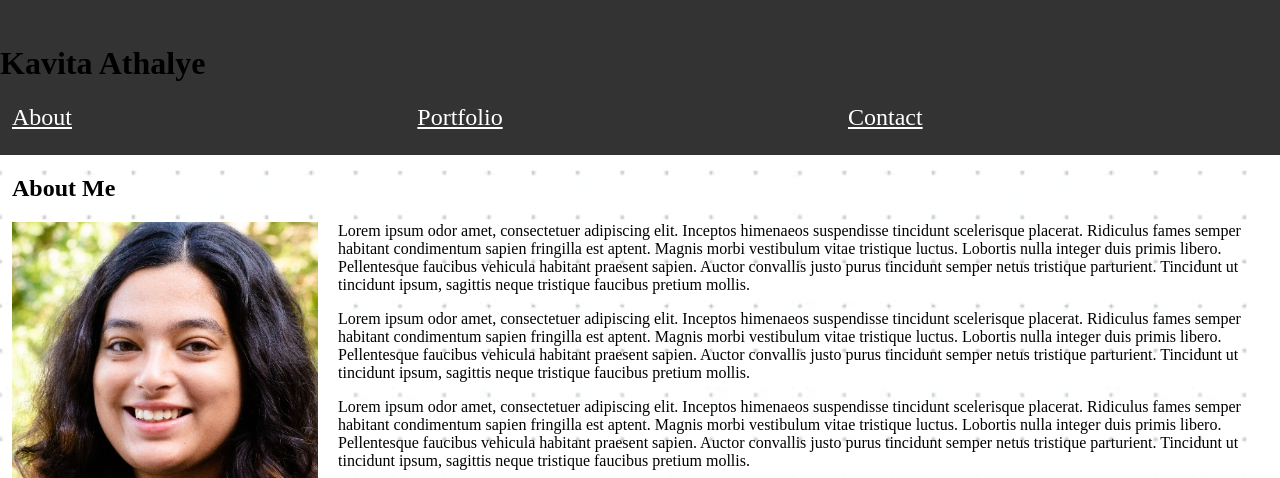
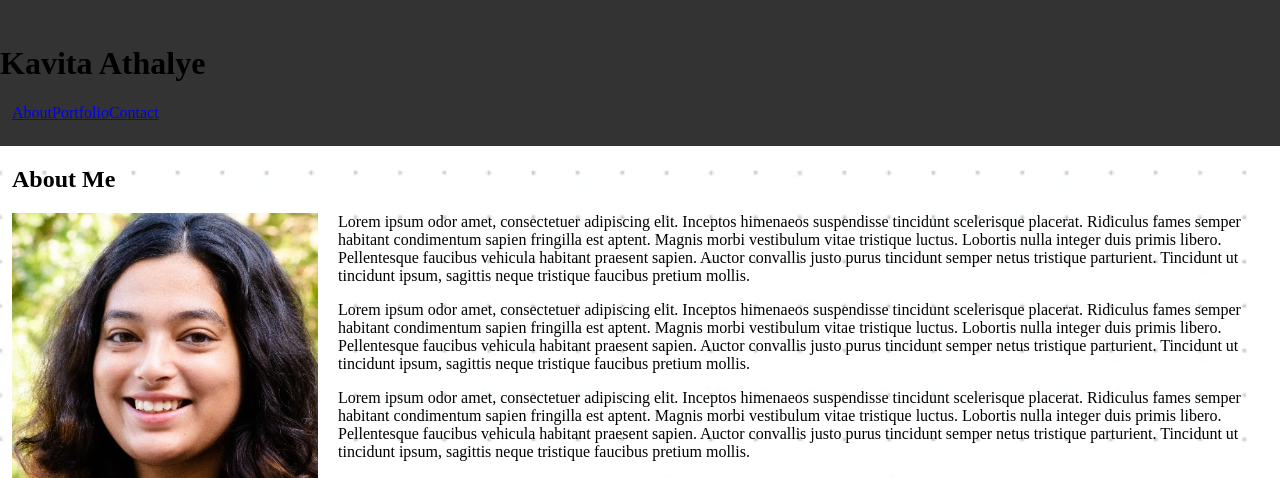
Before and after one commit to kathalye30/m6-hw6-athalye-kavita, a plain HTML site: page index.html in a window 1280 px wide. Shown: the top 478 px of the page. Drawn offline with Linux system fonts and the light colour scheme.

Commit message:
Modified styles.css

```diff
--- a/styles.css
+++ b/styles.css
@@ -25,12 +25,6 @@ nav {
 }
 
 
-nav a {
-    color: white;
-    font-size: 24px;
-    margin-right: auto;
-}
-
 .link {
     margin-right: 0 4px;
 }
```
